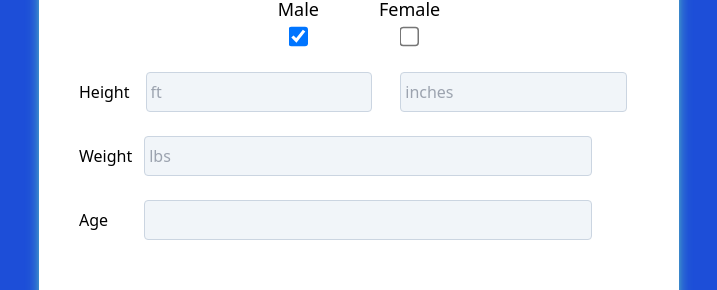
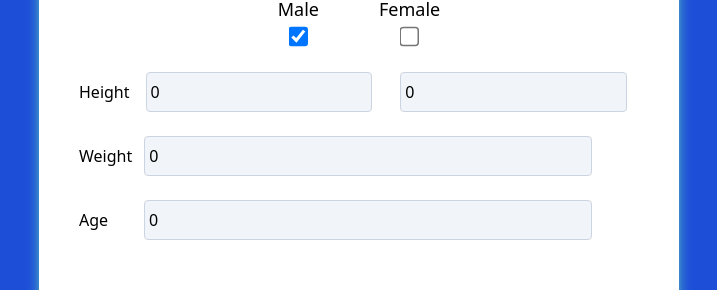
Before and after one commit to RyanLH95/bmr_calculator, a React (Vite) app: page / in a window 1280 px wide. Both pictures are taken after a click on the button "Metric". Shown: the part 238-528 px from the top of the page, without its empty margins (281-998 px from the left). Built offline with nearby package versions, Linux system fonts and the light colour scheme.

Commit message:
Add same code logic for metric inside of US.tsx component.

```diff
--- a/src/App.tsx
+++ b/src/App.tsx
@@ -3,7 +3,7 @@ import Metric from './components/Metric';
 import US from './components/US';
 import './App.css'
 
- // Metric Measurements
+// Metric Measurements
 interface Metric {
   heightInCentimetres: number,
   weightInKilos: number,
--- a/src/components/Metric.tsx
+++ b/src/components/Metric.tsx
@@ -1,5 +1,6 @@
 import React, { useState } from "react";
 
+// Type props for metric measurements
 type MetricProps = {
   metricMeasurement: {
     heightInCentimetres: number;
--- a/src/components/US.tsx
+++ b/src/components/US.tsx
@@ -1,30 +1,25 @@
 import React, { useState } from 'react';
 
-interface Measurement {
-  heightFeet: number
-  heightInches: number
-  weight: number
-  age: number
+// type props for US measurement
+type USProps = {
+  usMeasurement: {
+    heightInFeet: number;
+    heightInInches: number;
+    weightInPounds: number;
+    age: number;
+  };
+  setUsMeasurement: React.Dispatch<
+    React.SetStateAction<{
+      heightInFeet: number;
+      heightInInches: number;
+      weightInPounds: number;
+      age: number;
+    }>
+  >
 }
 
-const US = () => {
+const US: React.FC<USProps> = ({ usMeasurement, setUsMeasurement }) => {
   const [gender, setGender] = useState<boolean>(false);
-  const [measurement, setMeasurement] = useState<Measurement>({
-    heightFeet: 0,
-    heightInches: 0,
-    weight: 0,
-    age: 0
-  })
-
-  const handleNumericInput = (e: React.ChangeEvent<HTMLInputElement>) => {
-    const { name, value } = e.target;
-    if (/^\d*\.?\d*$/.test(value)) {
-      setMeasurement((prev) => ({ ...prev, [name]: Number(value) }));
-    } else {
-      setMeasurement((prev) => ({ ...prev, [name]: "" }));
-    }
-    console.log(Number(""))
-  };
 
   return (
     <form className='mt-5'>
@@ -59,8 +54,13 @@ const US = () => {
           name='heightFeet'
           placeholder="ft"
           type='text'
-          value={measurement.heightFeet || ''}
-          onChange={handleNumericInput}
+          value={usMeasurement.heightInFeet}
+          onChange={(e) => {
+            setUsMeasurement({
+              ...usMeasurement,
+              heightInFeet: Number(e.target.value)
+            })
+          }}
         />
         {/* (Inches) */}
         <input
@@ -68,8 +68,13 @@ const US = () => {
           name='heightInches'
           placeholder="inches"
           type='text'
-          value={measurement.heightInches || ''}
-          onChange={handleNumericInput}
+          value={usMeasurement.heightInInches}
+          onChange={(e) => {
+            setUsMeasurement({
+              ...usMeasurement,
+              heightInInches: Number(e.target.value)
+            })
+          }}
         />
       </div>
       <div className='flex gap-0'>
@@ -80,8 +85,13 @@ const US = () => {
           name='weight'
           placeholder="lbs"
           type='text'
-          value={measurement.weight || ''}
-          onChange={handleNumericInput}
+          value={usMeasurement.weightInPounds}
+          onChange={(e) => {
+            setUsMeasurement({
+              ...usMeasurement,
+             weightInPounds: Number(e.target.value)
+            })
+          }}
         />
       </div>
       <div className='flex gap-6'>
@@ -91,8 +101,13 @@ const US = () => {
           className='m-3 bg-slate-100 border w-4/5 h-10 border-slate-300 rounded pl-1'
           name='age'
           type='text'
-          value={measurement.age || ''}
-          onChange={handleNumericInput}
+          value={usMeasurement.age}
+          onChange={(e) => {
+            setUsMeasurement({
+              ...usMeasurement,
+             age: Number(e.target.value)
+            })
+          }}
         />
       </div>
     </form>
```
